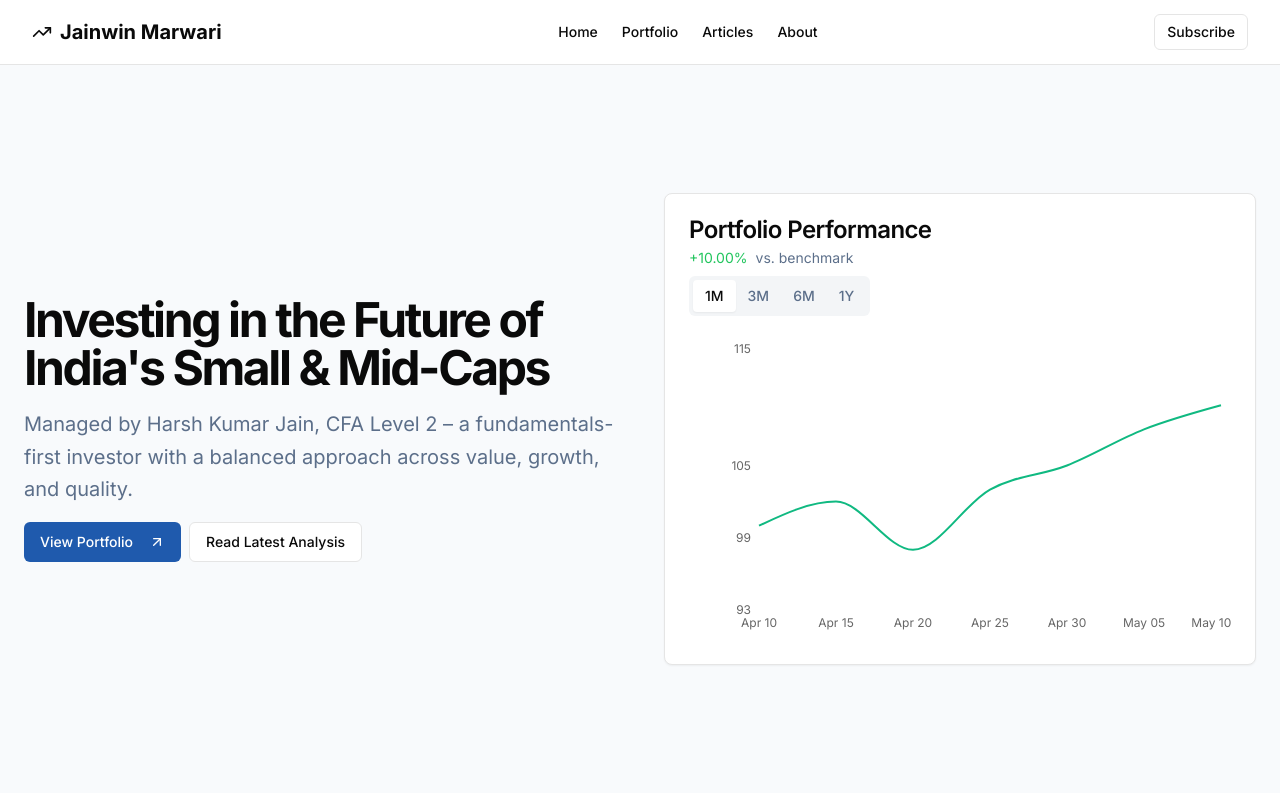
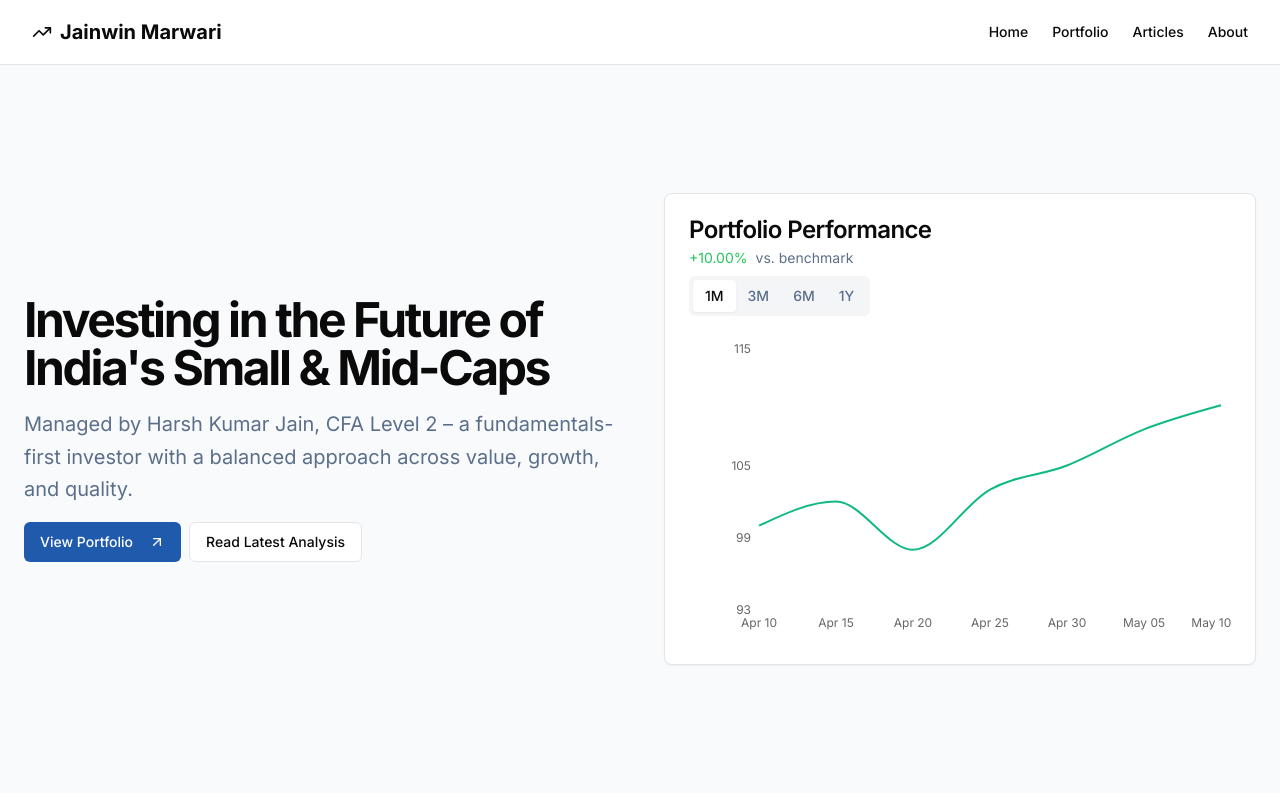
Before and after one commit to JainwinMarwari/v0-WEBSITE, a Next.js app: page / in a window 1280 px wide. Shown: the top 800 px of the page. Built offline with nearby package versions, Linux system fonts and the light colour scheme.

Commit message:
Update page.tsx

```diff
--- a/app/page.tsx
+++ b/app/page.tsx
@@ -43,9 +43,7 @@ export default function Home() {
               About
             </Link>
           </nav>
-          <Button variant="outline" size="sm" className="hidden md:flex">
-            Subscribe
-          </Button>
+          <SubscribeButton className="hidden md:flex" />
         </div>
       </header>
       <main className="flex-1">
```
